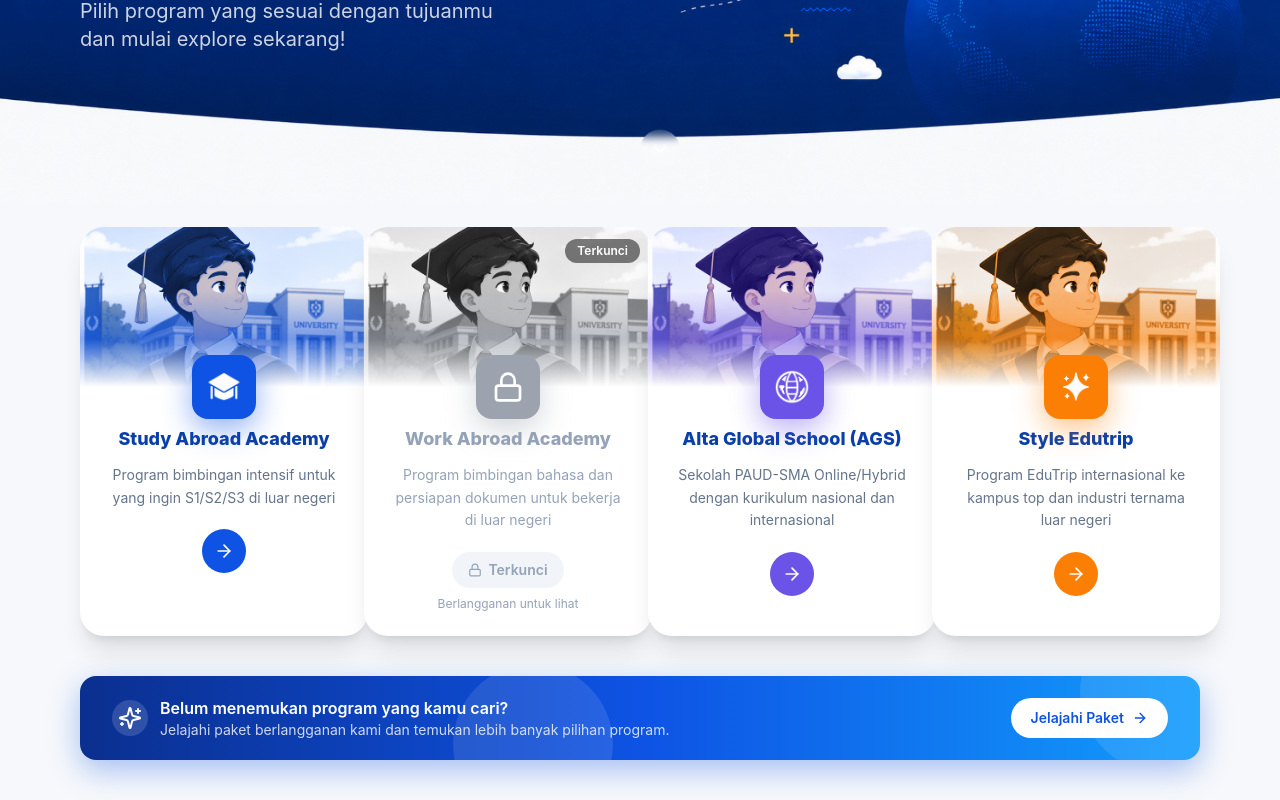
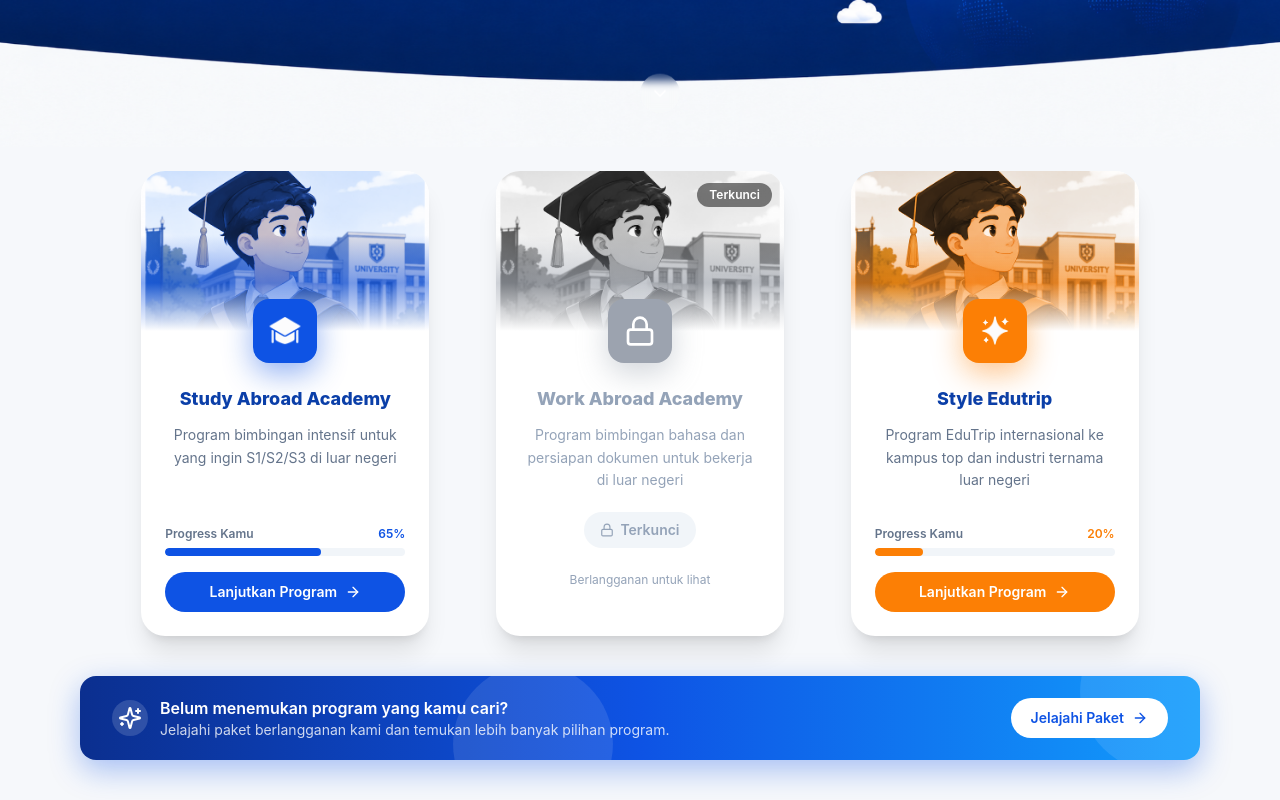
Before and after one commit to dwmhr12/HalamanLogin, a Next.js app: page /transisi in a window 1280 px wide. Built offline with nearby package versions, Linux system fonts and the light colour scheme.

Commit message:
perbarui halaman 3

```diff
--- a/components/ProgramCard.tsx
+++ b/components/ProgramCard.tsx
@@ -12,6 +12,10 @@ interface ProgramCardProps {
   color?: string;
   locked?: boolean;
   iconSize?: number;
+  /** Progres belajar dalam persen (0-100). Kalau diisi, progress bar akan tampil. */
+  progress?: number;
+  /** Teks tombol aksi utama (kartu yang tidak terkunci). */
+  ctaLabel?: string;
 }
 
 export default function ProgramCard({
@@ -23,11 +27,19 @@ export default function ProgramCard({
   color = "#0e53e4",
   locked = false,
   iconSize = 36,
+  progress,
+  ctaLabel,
 }: ProgramCardProps) {
+  const showProgress = !locked && typeof progress === "number";
+  // Label tombol otomatis: belum mulai (0% / belum ada data) -> "Mulai Belajar",
+  // sudah jalan (progress > 0%) -> "Lanjutkan Program". Bisa di-override manual lewat prop ctaLabel.
+  const resolvedCtaLabel =
+    ctaLabel ?? (progress && progress > 0 ? "Lanjutkan Program" : "Mulai Belajar");
+
   return (
-    <div className="relative w-72 rounded-3xl bg-white pb-6 shadow-xl">
+    <div className="relative flex h-full w-72 flex-col rounded-3xl bg-white pb-6 shadow-xl transition-all duration-300 ease-out hover:-translate-y-2 hover:shadow-2xl">
       {/* GAMBAR ATAS */}
-      <div className="relative h-40 w-full overflow-hidden rounded-t-3xl">
+      <div className="relative h-40 w-full shrink-0 overflow-hidden rounded-t-3xl">
         <Image
           src={image}
           alt={title}
@@ -60,7 +72,7 @@ export default function ProgramCard({
       </div>
 
       {/* BADGE ICON - overlap gambar & body */}
-      <div className="relative z-10 flex justify-center">
+      <div className="relative z-10 flex shrink-0 justify-center">
         <div
           className="absolute -top-8 flex h-16 w-16 items-center justify-center rounded-2xl shadow-lg ring-4 ring-white/80"
           style={{
@@ -83,8 +95,10 @@ export default function ProgramCard({
         </div>
       </div>
 
-      {/* KONTEN */}
-      <div className="px-6 pt-10 text-center">
+      {/* KONTEN - flex-1 + justify-between supaya tombol/badge selalu
+          terdorong ke bawah kartu, walau deskripsi pendek/panjang beda-beda */}
+      <div className="flex flex-1 flex-col justify-between px-6 pt-10 text-center">
+        <div className="mt-4">
           <h3
             className={`text-lg font-extrabold leading-snug ${
               locked ? "text-slate-400" : "text-[#0B3FA8]"
@@ -99,25 +113,48 @@ export default function ProgramCard({
           >
             {description}
           </p>
+        </div>
 
         {locked ? (
-          <>
-            <div className="mx-auto mt-5 flex w-fit items-center gap-1.5 rounded-full bg-slate-100 px-4 py-2 text-sm font-semibold text-slate-400">
+          <div className="mb-6 mt-5">
+            <div className="mx-auto flex w-fit items-center gap-1.5 rounded-full bg-slate-100 px-4 py-2 text-sm font-semibold text-slate-400">
               <Lock className="h-3.5 w-3.5" />
               Terkunci
             </div>
-            <p className="mt-2 text-xs text-slate-400">
+            <p className="mt-6 text-xs text-slate-400">
               Berlangganan untuk lihat
             </p>
-          </>
+          </div>
         ) : (
+          <div className="mt-5">
+            {/* PROGRESS BAR - hanya tampil kalau prop `progress` diisi */}
+            {showProgress && (
+              <div className="mb-4 text-left">
+                <div className="mb-1.5 flex items-center justify-between text-xs font-semibold">
+                  <span className="text-slate-500">Progress Kamu</span>
+                  <span style={{ color }}>{progress}%</span>
+                </div>
+                <div className="h-2 w-full overflow-hidden rounded-full bg-slate-100">
+                  <div
+                    className="h-full rounded-full transition-all duration-500"
+                    style={{
+                      width: `${Math.min(100, Math.max(0, progress ?? 0))}%`,
+                      backgroundColor: color,
+                    }}
+                  />
+                </div>
+              </div>
+            )}
+
             <a
               href={href}
-            className="mx-auto mt-5 flex h-11 w-11 items-center justify-center rounded-full text-white transition hover:brightness-110"
+              className="flex w-full items-center justify-center gap-2 rounded-full px-4 py-2.5 text-sm font-semibold text-white transition hover:brightness-110"
               style={{ backgroundColor: color }}
             >
-            <ArrowRight className="h-5 w-5" />
+              {resolvedCtaLabel}
+              <ArrowRight className="h-4 w-4" />
             </a>
+          </div>
         )}
       </div>
     </div>
--- a/components/WelcomeScreen.tsx
+++ b/components/WelcomeScreen.tsx
@@ -146,14 +146,15 @@ export default function WelcomeScreen() {
         ref={programSectionRef}
         className="relative z-10 flex-1 w-full bg-[#f6f8fb] px-6 pt-2 pb-8 sm:px-20 sm:pt-4 sm:pb-10"
       >
-        {/* GRID 4 KARTU PROGRAM */}
-        <div className="mt-2 grid grid-cols-1 gap-4 sm:grid-cols-2 lg:grid-cols-4">
+        {/* GRID 3 KARTU PROGRAM - items-stretch supaya tinggi kartu sejajar */}
+        <div className="mt-2 mx-auto grid max-w-5xl grid-cols-1 gap-8 sm:grid-cols-2 lg:grid-cols-3 lg:gap-10 items-stretch justify-items-center">
           <ProgramCard
             image="/BG-SA.png"
             icon="/icon1.png"
             title="Study Abroad Academy"
             description="Program bimbingan intensif untuk yang ingin S1/S2/S3 di luar negeri"
             iconSize={44}
+            progress={65}
           />
           <ProgramCard
             image="/BG-SA.png"
@@ -165,17 +166,11 @@ export default function WelcomeScreen() {
           />
           <ProgramCard
             image="/BG-SA.png"
-            icon="/icon3.png"
-            title="Alta Global School (AGS)"
-            description="Sekolah PAUD-SMA Online/Hybrid dengan kurikulum nasional dan internasional"
-            color="#6a53e6"
-          />
-          <ProgramCard
-            image="/BG-SA.png"
             icon="/icon4.png"
             title="Style Edutrip"
             description="Program EduTrip internasional ke kampus top dan industri ternama luar negeri"
             color="#fc7f05"
+            progress={20}
           />
         </div>
 
```
Lines whose indentation alone changed are shown as unchanged.
